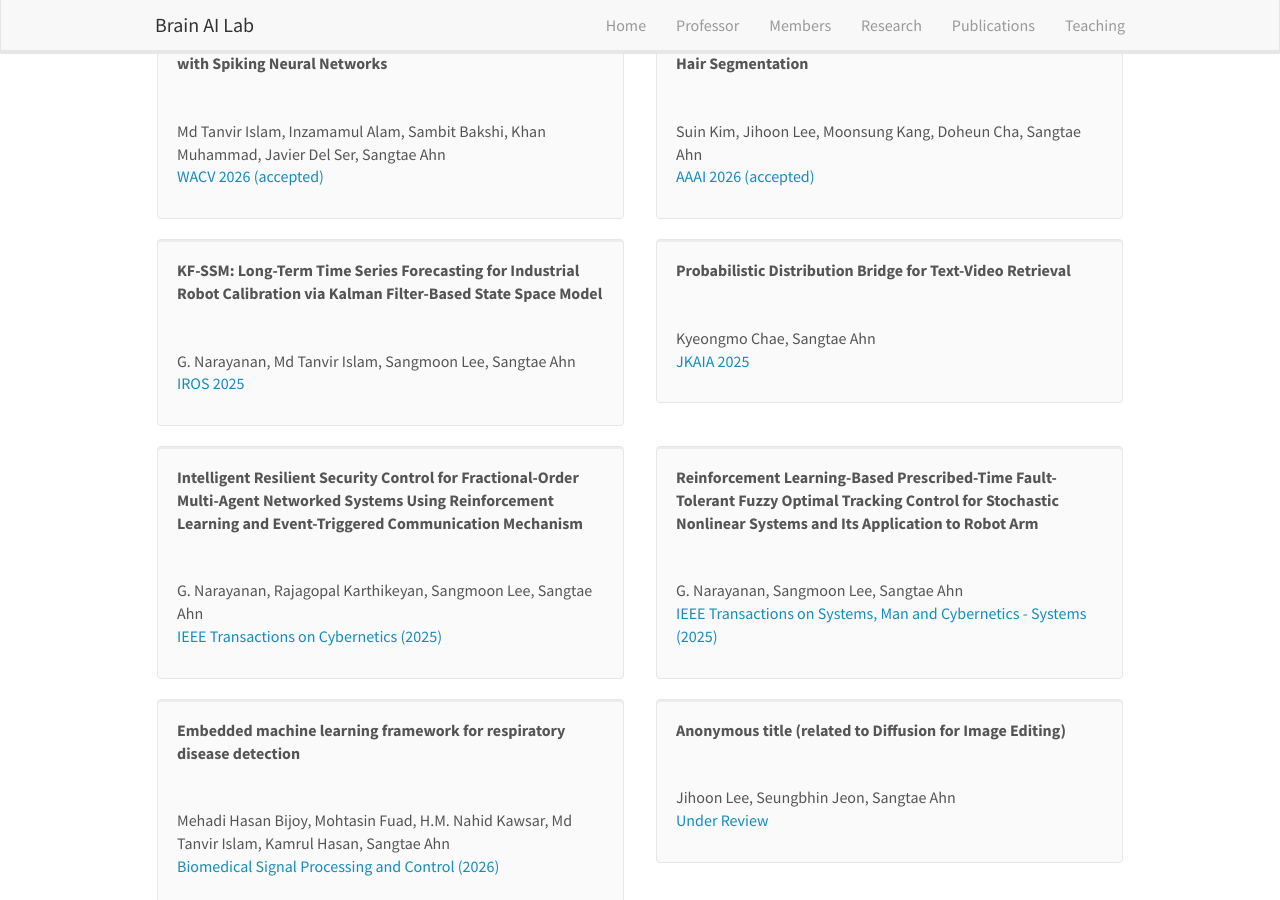
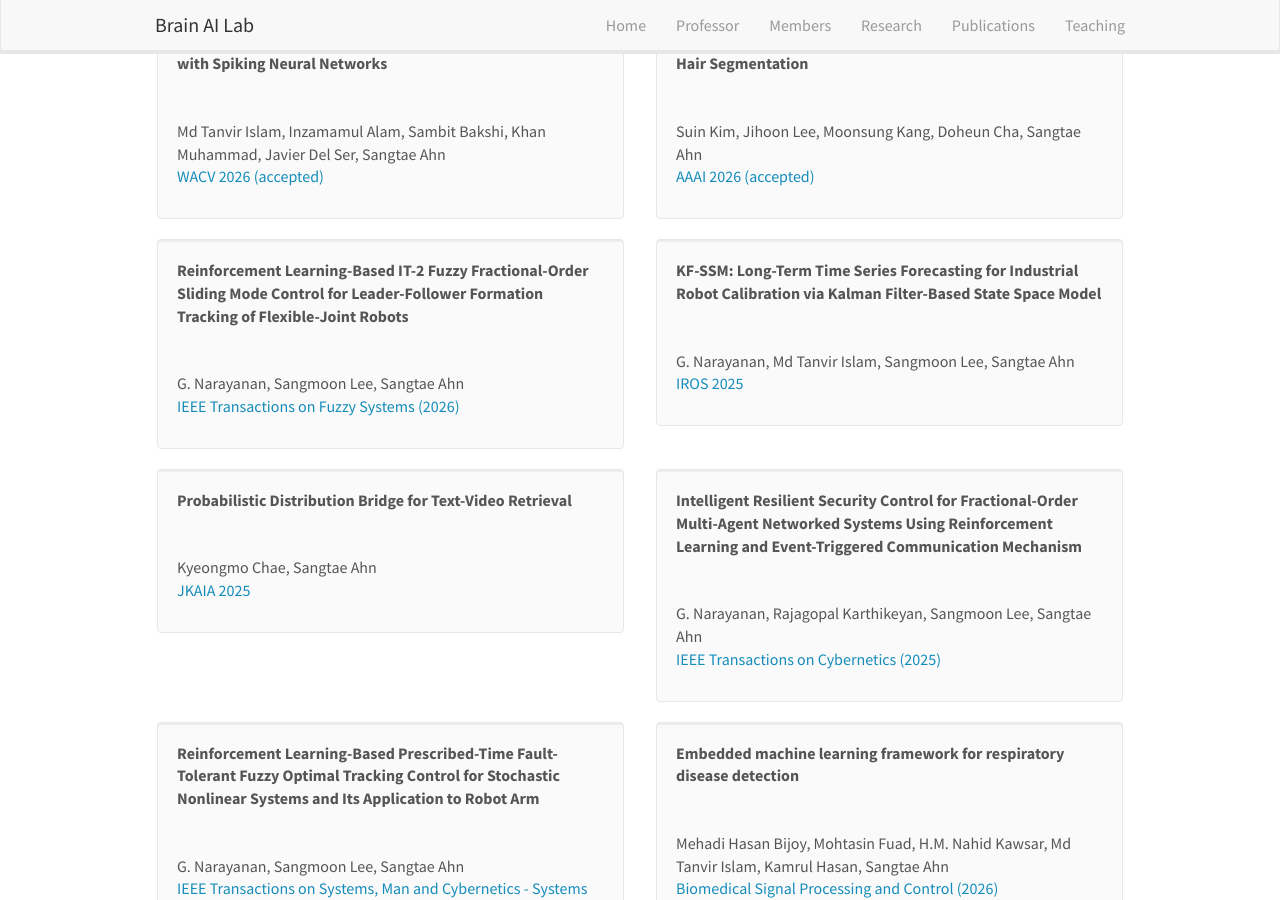
Before and after one commit to KNU-BrainAI/knu-brainai.github.io, a Jekyll site: the page built from _pages/publications.md, in a window 1280 px wide and 900 px high, scrolled down 432 px. Built offline with Jekyll 4.4.1, drawn with Linux system fonts in a browser that asks for light colours; nearby versions of some CDN libraries.

Commit message:
Update publist.yml

```diff
--- a/_data/publist.yml
+++ b/_data/publist.yml
@@ -25,6 +25,13 @@
   link:
     url:
     display: AAAI 2026 (accepted)
+
+- title: "Reinforcement Learning-Based IT-2 Fuzzy Fractional-Order Sliding Mode Control for Leader-Follower Formation Tracking of Flexible-Joint Robots"
+  image: blank.png
+  authors: G. Narayanan, Sangmoon Lee, Sangtae Ahn
+  link:
+    url:
+    display: IEEE Transactions on Fuzzy Systems (2026)
 
 - title: "KF-SSM: Long-Term Time Series Forecasting for Industrial Robot Calibration via Kalman Filter-Based State Space Model"
   image: blank.png
```
